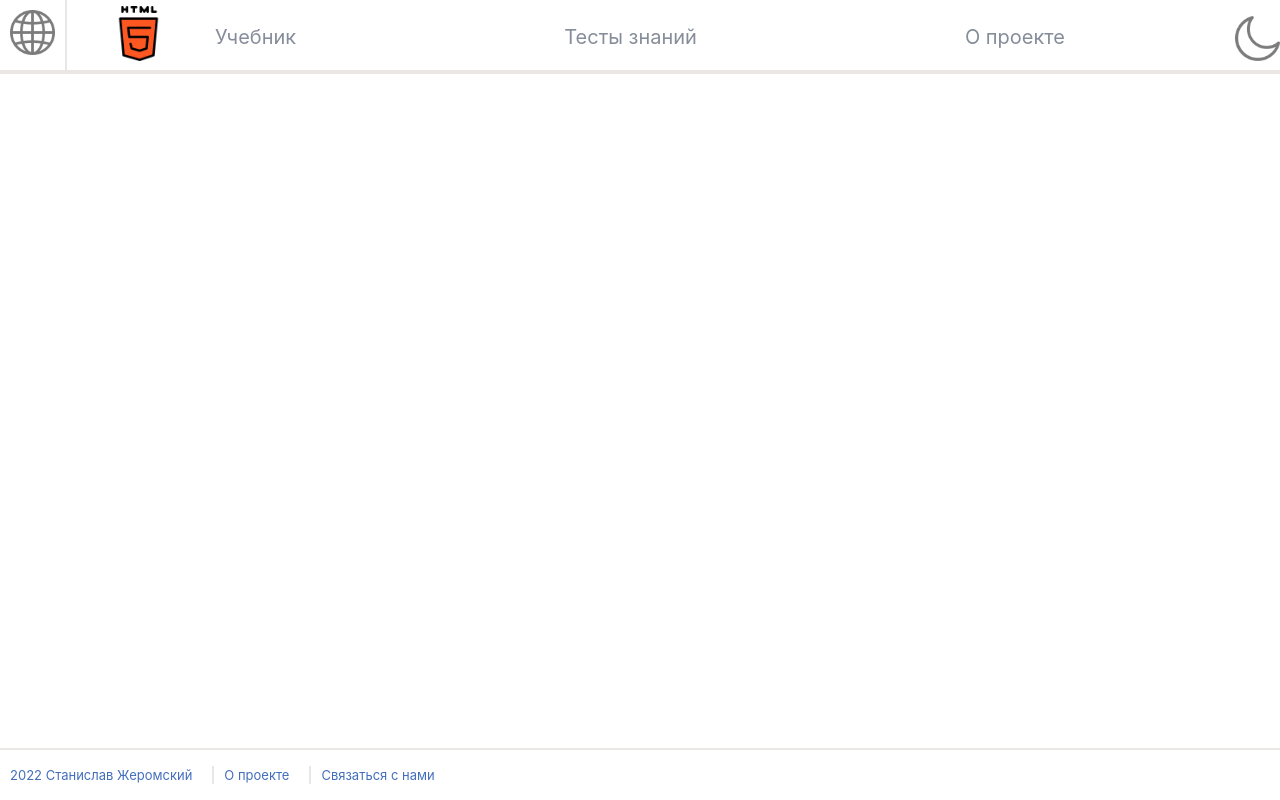
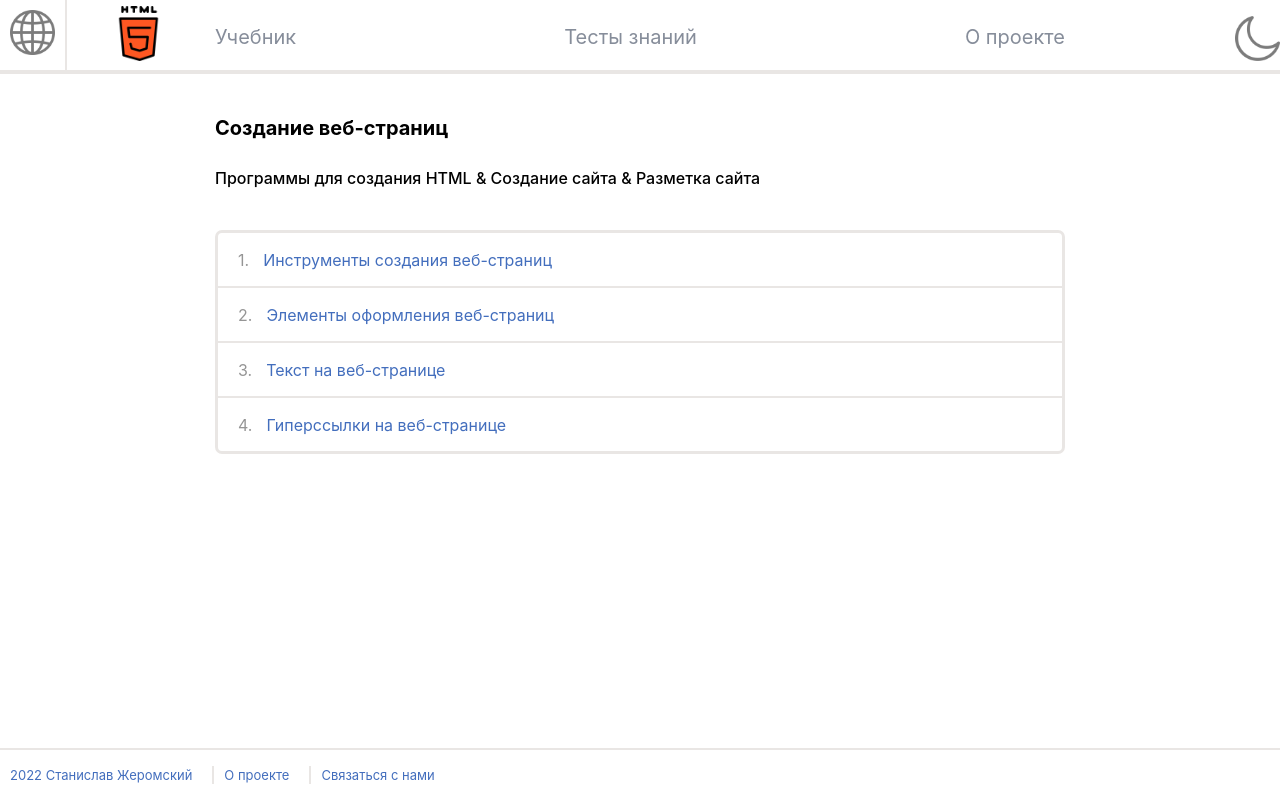
Before and after one commit to zheromskyS/Introduction-to-web-design, a plain HTML site: page items/item-2/item-2.html in a window 1280 px wide. Drawn offline with Linux system fonts and the light colour scheme.

Commit message:
add item-2.html

```diff
--- a/items/item-2/item-2.html
+++ b/items/item-2/item-2.html
@@ -55,6 +55,59 @@
         </div>
     </div>
 </header>
+
+<main class="page">
+    <div class="frontpage-main">
+        <div class="wrapper">
+            <h2 class="frontpage-main__title">Создание веб-страниц</h2>
+
+            <p class="text frontpage-main__text">Программы для создания HTML & Создание сайта & Разметка сайта</p>
+
+            <nav class="frontpage-main__sections">
+                <div class="section-block">
+                    <ul class="sections-list frontpage-main__sections-list">
+                        <li class="sections-list__item frontpage-main__item">
+                            <span class="sections-list__numbers">1.</span>
+
+                            <a href="subitems-2/subitem_2.1.html"
+                               class="section-list__link frontpage-main__link">
+                                Инструменты создания веб-страниц
+                            </a>
+                        </li>
+
+                        <li class="sections-list__item frontpage-main__item">
+                            <span class="sections-list__numbers">2.</span>
+
+                            <a href="subitems-2/subitem_2.2.html"
+                               class="section-list__link frontpage-main__link">
+                                Элементы оформления веб-страниц
+                            </a>
+                        </li>
+
+                        <li class="sections-list__item frontpage-main__item">
+                            <span class="sections-list__numbers">3.</span>
+
+                            <a href="subitems-2/subitem_2.3.html"
+                               class="section-list__link frontpage-main__link">
+                                Текст на веб-странице
+                            </a>
+                        </li>
+
+                        <li class="sections-list__item frontpage-main__item frontpage-main__item-bottom">
+                            <span class="sections-list__numbers">4.</span>
+
+                            <a href="subitems-2/subitem_2.4.html"
+                               class="section-list__link frontpage-main__link">
+                                Гиперссылки на веб-странице
+                            </a>
+                        </li>
+                    </ul>
+                </div>
+            </nav>
+        </div>
+    </div>
+</main>
+
 <footer class="footer"> <!-- подвал -->
     <div class="wrapper footer-wrapper"> <!-- обертка -->
         <div class="frontpage-footer"> <!-- подвал страницы -->
```
Lines whose indentation alone changed are shown as unchanged.
